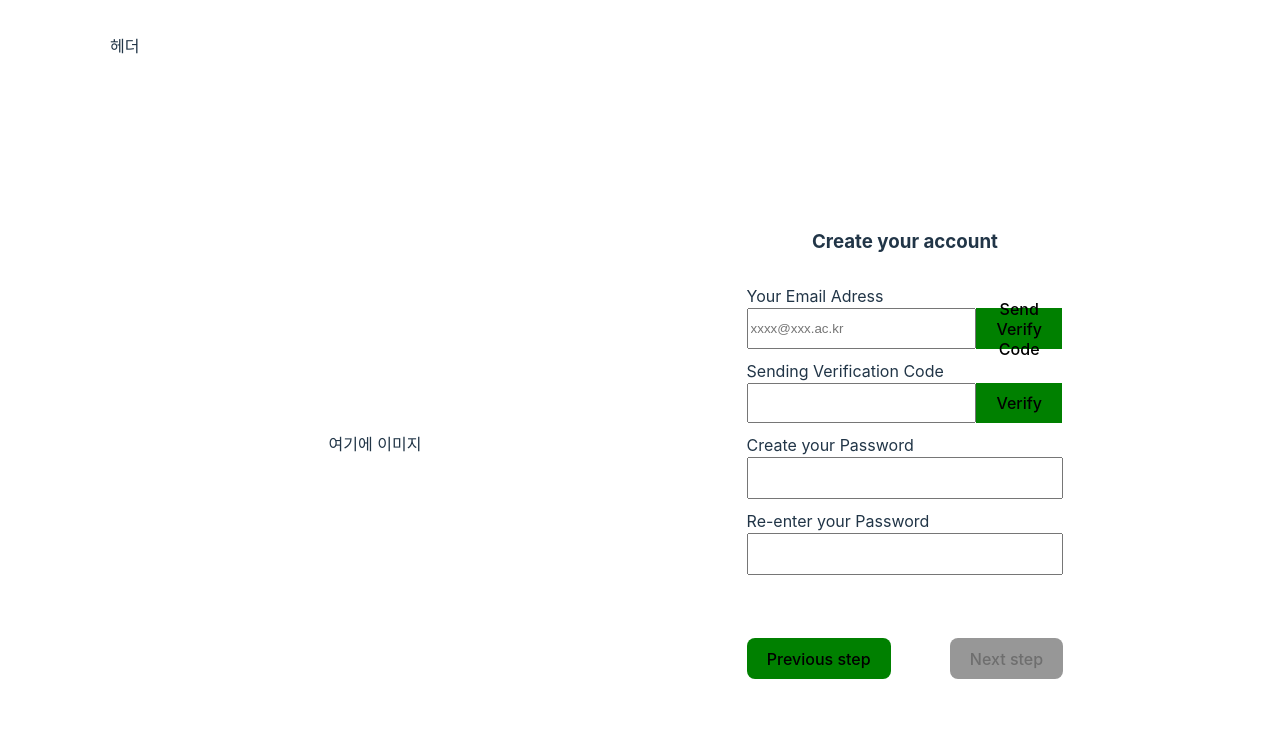
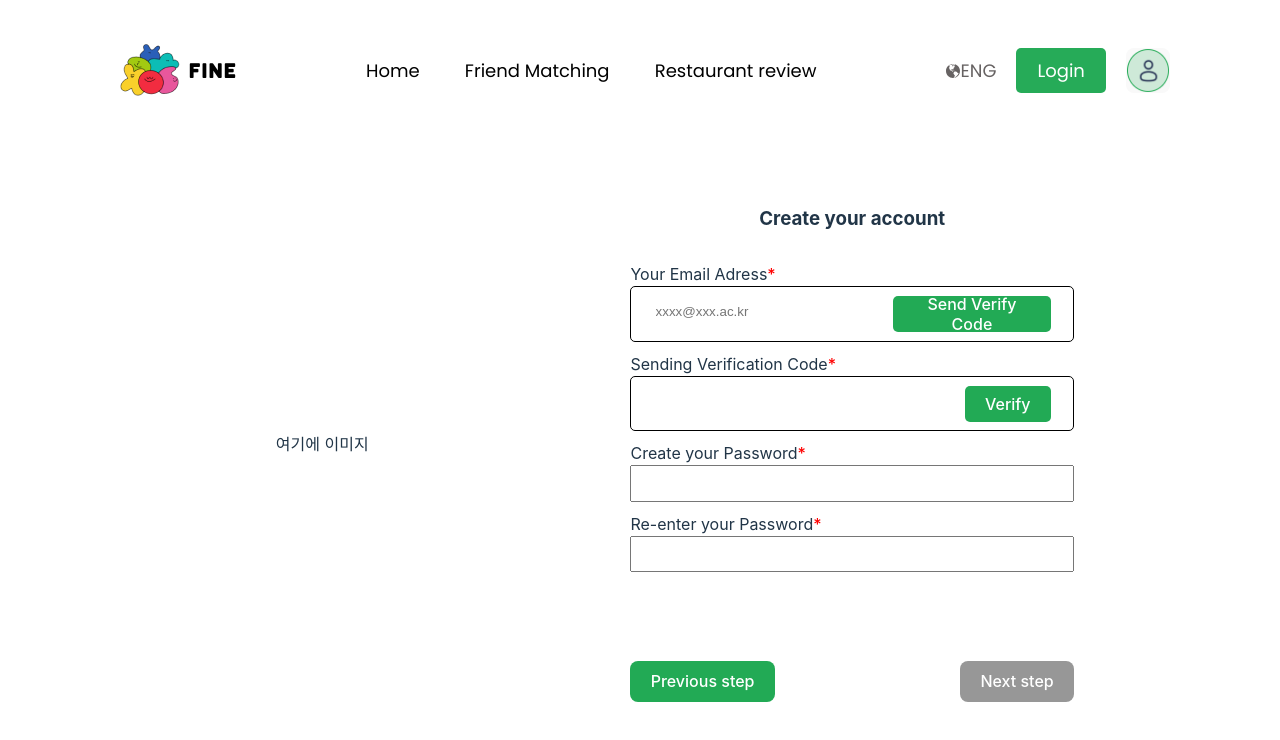
Before and after one commit to KOONGYA-FINE/FINE_Client, a React (Vite) app: page /signup in a window 1280 px wide. Shown: the top 740 px of the page. Built offline with nearby package versions, Linux system fonts and the light colour scheme.

Commit message:
[Design]랜딩 페이지 음식 쪽 수정 및 signup 수정

```diff
--- a/src/common/commonstyle.tsx
+++ b/src/common/commonstyle.tsx
@@ -43,6 +43,12 @@ export const Article = styled.div`
   justify-content: center;
   align-items: center;
   border: 1px solid white;
+  &.signup-img{
+    flex-basis: 40%;
+  }
+  &.signup-form{
+    flex-basis: 60%;
+  }
 `;
 
 export const CommonFlex = styled.div`
--- /dev/null
+++ b/src/components/landing/FoodInfoGrid.tsx
@@ -0,0 +1,115 @@
+import React, { useEffect, useState } from 'react'
+import { styled } from 'styled-components'
+import { getAllPlacesApi } from '../../apis/foodapi';
+import { foodGetType } from '../food/FilterInfiniteScrollFoodGrid';
+import {FaLocationDot} from 'react-icons/fa6'
+
+export const FoodInfoGrid = () => {
+    const postList : foodGetType[] = [];
+    const [bigFoodData, setBigFoodData] = useState<foodGetType>();
+    const [foodData, setFoodData] = useState<foodGetType[]>(postList);
+
+    const getPlaces = async() => {
+        const result = await getAllPlacesApi(1, '');
+        if(result===false) {
+            alert("불러오기 오류 발생");
+        } else {
+            console.log(result?.data.data);
+            setBigFoodData(result?.data.data[0])
+            setFoodData((foodData).concat([result?.data.data[1], result?.data.data[2], result?.data.data[3], result?.data.data[4]]));
+        }
+    }
+
+    useEffect(()=>{
+        getPlaces();
+    }, [])
+
+  return (
+    <FoodWrapper>
+        {(bigFoodData)&&
+            <BigFoodBox>
+                <img src={bigFoodData.image} />
+                <div className='restaurant-info'>
+                    <div className='button-box'>Latest Review</div>
+                    <h2>{bigFoodData.name}</h2>
+                    <div className='address'><a className='location'><FaLocationDot /></a>{bigFoodData.address}</div>
+                </div>
+            </BigFoodBox>
+        }
+        <SmallFoodWrapper>
+            {(foodData)&&foodData.map((food, idx:number)=>(
+                <SmallFoodBox key={idx}>
+                    <img src={food.image} />
+                    <div className='restaurant-info'>
+                        <h3>{food.name}</h3>
+                        <div className='address'><a className='location'><FaLocationDot /></a>{food.address}</div>
+                    </div>
+                </SmallFoodBox>
+            ))}
+        </SmallFoodWrapper>
+    </FoodWrapper>
+  )
+}
+
+const FoodWrapper = styled.div`
+    display: flex;
+    flex-basis: 90vh;
+    justify-content: space-between;
+`
+
+const BigFoodBox = styled.div`
+    display: flex;
+    flex-direction: column;
+    align-items: center;
+    width: 50%;
+    & > img{
+        width: 80%;
+    }
+    & > .restaurant-info{
+        display: flex;
+        flex-direction: column;
+        align-items: flex-start;
+        text-align: start;
+        margin: 0 5% 0 5%;
+        .button-box{
+            padding: 1% 5% 1% 5%;
+            background-color: #22AA55;
+            border-radius: 7px;
+        }
+        .address{
+            .location{
+                color: green;
+            }
+        }
+    }
+`
+
+const SmallFoodWrapper = styled.div`
+    display: flex;
+    width: 45%;
+    flex-direction: column;
+    align-items: center;
+    gap: 20px;
+`
+
+const SmallFoodBox = styled.div`
+    display: flex;
+    justify-content: center;
+    & > img{
+        width: 30%;
+        border-radius: 10px;
+    }
+    & > .restaurant-info{
+        display: flex;
+        width: 60%;
+        flex-direction: column;
+        align-items: flex-start;
+        margin: 0 5% 0 5%;
+        text-align: start;
+        .address{
+            .location{
+                color: green;
+            }
+        }
+    }
+`
--- a/src/components/landing/MachingCardBox.tsx
+++ b/src/components/landing/MachingCardBox.tsx
@@ -14,10 +14,10 @@ export const MachingCardBox: React.FunctionComponent<LandingMatchingProps> = (pr
     <CardBox>
       <h3>{props.title}</h3>
       <FilterBox>
-        {filterArr && filterArr.map((filter) => (<Filter>{filter}</Filter>))}
+        {filterArr && filterArr.map((filter, key) => (<Filter key={key}>{filter}</Filter>))}
       </FilterBox>
       <UserInfoBox>
-        <h2>{props.username}</h2>
+        <h3>{props.username}</h3>
         <div>{props.school}</div>
       </UserInfoBox>
     </CardBox>
@@ -65,7 +65,7 @@ const UserInfoBox = styled.div`
   align-items: flex-start;
   height: 20%;
   margin: 0 0 5% 5%;
-  & > h2 {
+  & > h3 {
     margin: 0;
     padding: 0;
   }
--- a/src/components/signup/SignUpAccountForm.tsx
+++ b/src/components/signup/SignUpAccountForm.tsx
@@ -90,9 +90,9 @@ const SignUpAccountForm: FC = () => {
     <>
     <h3>{t(`signup.create`)}</h3>
     <Form>
-	    <Label>{t(`signup.emailAdress`)}</Label>
+	    <Label>{t(`signup.emailAdress`)}<MandatoryBtn>*</MandatoryBtn></Label>
         <InputwithButtonBox>
-            <Input {...register("email",
+            <InputWithBtn className='email-input' {...register("email",
                 { required: true, pattern: {
                     value : regExpEmail,
                     message : "email address should be valid"
@@ -100,7 +100,7 @@ const SignUpAccountForm: FC = () => {
                 })}
             type="email"
             placeholder="xxxx@xxx.ac.kr"/>
-            <VerifyButton onClick={emailSubmitHandler}>{t(`signup.checkEmail`)}</VerifyButton>
+            <VerifyButton className='verify-btn' onClick={emailSubmitHandler}>{t(`signup.checkEmail`)}</VerifyButton>
         </InputwithButtonBox>
         {errors.email && errors.email.type === "pattern" && (
             <ErrorMessage>{errors.email.message}</ErrorMessage>
@@ -108,9 +108,9 @@ const SignUpAccountForm: FC = () => {
         {emailIsValid === true &&
             <VerifyMessage>You can use this email</VerifyMessage>
         }
-	    <Label>{t(`signup.verifyEmail`)}</Label>
+	    <Label>{t(`signup.verifyEmail`)}<MandatoryBtn>*</MandatoryBtn></Label>
         <InputwithButtonBox>
-        	<Input {...register("verifyNum", { required: true })} type="text" />
+        	<InputWithBtn {...register("verifyNum", { required: true })} type="text" />
             <VerifyButton onClick={verifyNumSubmitHandler}>Verify</VerifyButton>
         </InputwithButtonBox>
         {emailIsValid === true && verifyCodeSend===true && verified===false && (
@@ -119,7 +119,7 @@ const SignUpAccountForm: FC = () => {
         {verified===true && (
             <VerifyMessage>verified!</VerifyMessage>
         )}
-	    <Label>{t(`signup.createPassword`)}</Label>
+	    <Label>{t(`signup.createPassword`)}<MandatoryBtn>*</MandatoryBtn></Label>
         <Input {...register("password",
         { required: true, minLength: 8 , pattern: regExgPassword})} type="password" />
         {errors.password&&errors.password.type === "minLength" && (
@@ -128,7 +128,7 @@ const SignUpAccountForm: FC = () => {
         {errors.password&&errors.password.type === "pattern" && (
             <ErrorMessage>a char or more, and a number or more</ErrorMessage>
         )}
-	    <Label>{t(`signup.confirmPassword`)}</Label>
+	    <Label>{t(`signup.confirmPassword`)}<MandatoryBtn>*</MandatoryBtn></Label>
         <Input {...register("password_confirm", {
           	required: true,
             validate: {
@@ -160,7 +160,7 @@ export default SignUpAccountForm
 
 const Form = styled.form`
     display: flex;
-    width : 60%;
+    width : 70%;
     flex-direction: column;
 `
 
@@ -172,21 +172,40 @@ const Label = styled.div`
 
 const InputwithButtonBox = styled.div`
     display: flex;
-    flex-basis: 60%;
-    height: 10%;
+    flex-basis: 80%;
+    height: 8%;
+    padding: 2% 5% 2% 5%;
+    justify-content: space-between;
+    border: 1px solid black;
+    border-radius: 5px;
 `
 
 const VerifyButton = styled.button`
     display: flex;
     flex-basis: 20%;
+    color: white;
     align-items: center;
-    background-color: green;
-    border-radius: 0px;
+    justify-content: center;
+    background-color: #22AA55;
+    border-radius: 5px;
+    &.verify-btn{
+        flex-basis: 40%;
+    }
 `
 
 const Input = styled.input`
     display: flex;
+    height: 80%;
     flex-basis : 70%;
+`
+const InputWithBtn = styled.input`
+    display: flex;
+    height: 80%;
+    flex-basis : 70%;
+    border: transparent;
+    &.email-input{
+        flex-basis: 60%;
+    }
 `
 
 const ErrorMessage = styled.div`
@@ -198,7 +217,7 @@ const ErrorMessage = styled.div`
 const VerifyMessage = styled.div`
     display: flex;
     justify-content: left;
-    color : green;
+    color : #22AA55;
 `
 
 // const PasswordMessage = styled.div<{isActive: boolean}>`
@@ -216,13 +235,19 @@ const FormSubmitButtonWrapper = styled.div`
 `
 const PrevPageButton = styled.button`
     display: flex;
-    background-color: green;
+    color: white;
+    background-color: #22AA55;
 `
 
 const SubmitButton = styled.button`
     display: flex;
-    background-color: green;
+    color: white;
+    background-color: #22AA55;
     &.unvalid {
     background: rgba(151, 151, 151, 1);
     }
 `
+
+const MandatoryBtn = styled.a`
+    color: red;
+`
--- a/src/components/signup/SignUpInfoForm.tsx
+++ b/src/components/signup/SignUpInfoForm.tsx
@@ -45,11 +45,11 @@ const SignUpInfoForm : FC = () => {
     <>
     <h3>{t(`signup.personal`)}</h3>
     <Form>
-        <Label>{t(`signup.name`)}</Label>
+        <Label>{t(`signup.name`)}<MandatoryBtn>*</MandatoryBtn></Label>
         <Input {...register("name", { required: true })} type="name" placeholder="enter your name" />
-        <Label>{t(`signup.birth`)}</Label>
+        <Label>{t(`signup.birth`)}<MandatoryBtn>*</MandatoryBtn></Label>
         <Input {...register("birth", { required: true })} type="date" />
-        <Label>{t(`signup.gender`)}</Label>
+        <Label>{t(`signup.gender`)}<MandatoryBtn>*</MandatoryBtn></Label>
         <Controller
             name="gender"
             control={control}
@@ -63,7 +63,7 @@ const SignUpInfoForm : FC = () => {
                 }
                 onChange={(option) => (onChange(option?.value))} />
         )} />
-        <Label>{t(`signup.nationality`)}</Label>
+        <Label>{t(`signup.nationality`)}<MandatoryBtn>*</MandatoryBtn></Label>
         <Controller
             name="nation"
             control={control}
@@ -77,7 +77,7 @@ const SignUpInfoForm : FC = () => {
                 }
                 onChange={(option) => (onChange(option?.value))} />
         )} />
-        <Label>{t(`signup.school`)}</Label>
+        <Label>{t(`signup.school`)}<MandatoryBtn>*</MandatoryBtn></Label>
         <Input {...register("school", { required: true })} type="text" />
 
         <FormSubmitButtonWrapper>
@@ -97,7 +97,7 @@ export default SignUpInfoForm
 
 const Form = styled.form`
     display: flex;
-    width : 60%;
+    width : 70%;
     flex-direction: column;
 `
 
@@ -121,13 +121,19 @@ const FormSubmitButtonWrapper = styled.div`
 `
 const PrevPageButton = styled.button`
     display: flex;
-    background-color: green;
+    color: white;
+    background-color: #22AA55;
 `
 
 const SubmitButton = styled.button`
     display: flex;
-    background-color: green;
+    color: white;
+    background-color: #22AA55;
     &.unvalid {
     background: rgba(151, 151, 151, 1);
     }
 `
+
+const MandatoryBtn = styled.a`
+    color: red;
+`
--- a/src/pages/Landing.tsx
+++ b/src/pages/Landing.tsx
@@ -7,6 +7,7 @@ import { useTranslation } from 'react-i18next'
 import { useGetLanguage } from '../hooks/useGetLanguage'
 import { useNavigate } from 'react-router-dom'
 import {AiOutlineArrowRight} from 'react-icons/ai'
+import { FoodInfoGrid } from '../components/landing/FoodInfoGrid'
 
 export const Landing = () => {
     const { t } = useTranslation();
@@ -47,7 +48,11 @@ export const Landing = () => {
             <button onClick={()=>{navigate(`/matching/main`)}}>Go see Friend Matching<AiOutlineArrowRight /></button>
         </MatchingDescription>
         <MatchingCard />
-        <RestaurantInfo />
+        <FoodDescription>
+            <h3>{t(`landing.go_food`)}</h3>
+            <button onClick={()=>{navigate(`/foodmain`)}}>Go see restaurant review<AiOutlineArrowRight /></button>
+        </FoodDescription>
+        <FoodInfoGrid />
       </Wrapper>
     </Container>
   )
@@ -146,8 +151,22 @@ const MatchingDescription = styled.div`
     }
 `
 
-const RestaurantInfo = styled.div`
+const FoodDescription = styled.div`
     display: flex;
-    flex-basis: 80vh;
-    background-color: yellow;
+    flex-direction: column;
+    flex-basis: 30vh;
+    align-items: center;
+    justify-content: center;
+    margin-bottom: 10vh;
+    /* background-color: yellow; */
+    & > button{
+        display: flex;
+        color: white;
+        background-color: #22AA55;
+        width: 260px;
+        justify-content: space-between;
+        border-radius: 5px;
+        padding: 10px 25px 10px 25px;
+        margin : 0 0 0 0;
+    }
 `
--- a/src/pages/SignupAccount.tsx
+++ b/src/pages/SignupAccount.tsx
@@ -1,13 +1,14 @@
 import { Article, Container, Header, Wrapper } from "../common/commonstyle";
 import SignUpAccountForm from "../components/signup/SignUpAccountForm";
+import { HeaderCompo } from "../components/utils/HeaderCompo";
 
 const SignupAccount = () => {
   return (
     <Container>
-      <Header>헤더</Header>
+      <HeaderCompo />
       <Wrapper>
-        <Article>여기에 이미지</Article>
-        <Article>
+        <Article className="signup-img">여기에 이미지</Article>
+        <Article className="signup-form">
           <SignUpAccountForm/>
         </Article>
       </Wrapper>
```
Also changed, not shown: src/pages/SignupInfo.tsx (+4 -3 lines).
